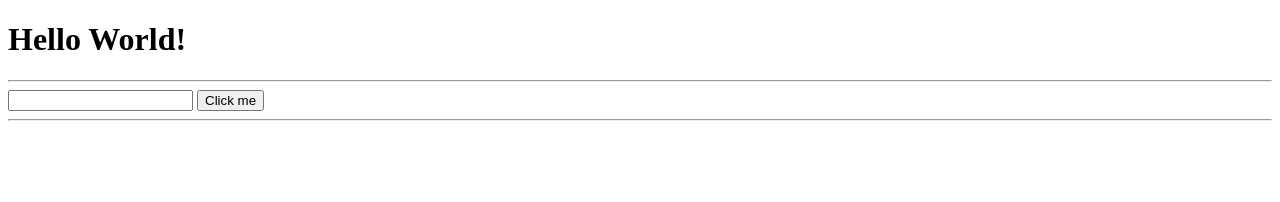
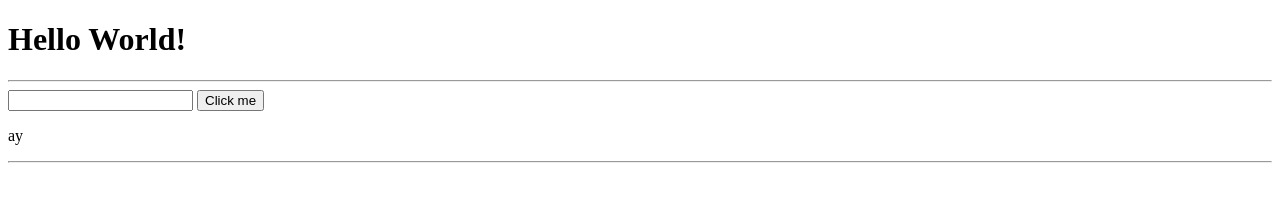
Before and after one commit to Fgonzalez409/pigLatin, a website: page index.html in a window 1280 px wide. Both pictures are taken after a click on the button "Click me". Drawn offline with Linux system fonts and the light colour scheme.

Commit message:
added functionality to print pigLatinized words to DOM

```diff
--- a/index.html
+++ b/index.html
@@ -11,7 +11,7 @@
 
       <input id="user-input" type="text">
       <button onclick="pigLatin()">Click me</button>
-      <div id="output"></div>
+      <p id="output"></p>
       <!-- How do you get this input sent to the pigLatin() function? -->
 
     <hr/>
--- a/main.js
+++ b/main.js
@@ -1,27 +1,23 @@
 
 
 
+  function pigLatin(){
+     //gets user input with no whitespace and makes all lowercase
+    let input = document.getElementById("user-input").value.trim().toLowerCase() //user input
 
-
-  //gets user input with no whitespace and makes all lowercase
-  let input = document.getElementById("user-input").value.trim().toLowerCase() //user input
-
-  let output = document.getElementById("output")
-
-
-  function pigLatin(word){
+    let output = document.getElementById("output")
 
     let vowel = ['a','e','i','o','u']
     //if string begins with a vowel
-    if(vowel.indexOf(word[0]) > -1){
-      word = word + "yay"
+    if(vowel.indexOf(input[0]) > -1){
+      input = input + "yay"
     }
     else {
-      let firstMatch = word.match(/[aeiou]/g) || 0
-      let vowel = word.indexOf(firstMatch[0])
-      word = word.substring(vowel) + word.substring(0,vowel) + "ay"
+      let firstMatch = input.match(/[aeiou]/g) || 0
+      let vowel = input.indexOf(firstMatch[0])
+      input = input.substring(vowel) + input.substring(0,vowel) + "ay"
     }
 
-    output.textContent = pigLatin(input)
+    output.innerHTML = input
 
   }
```
